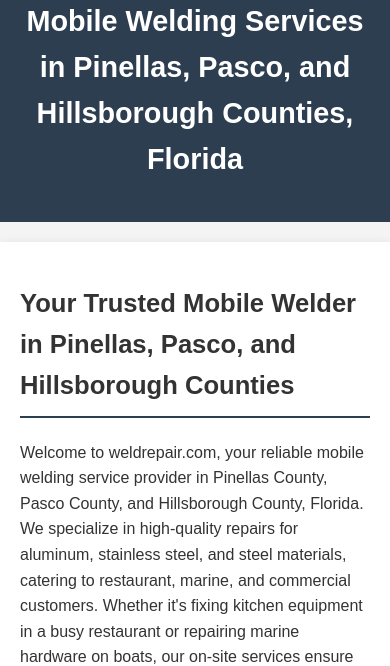
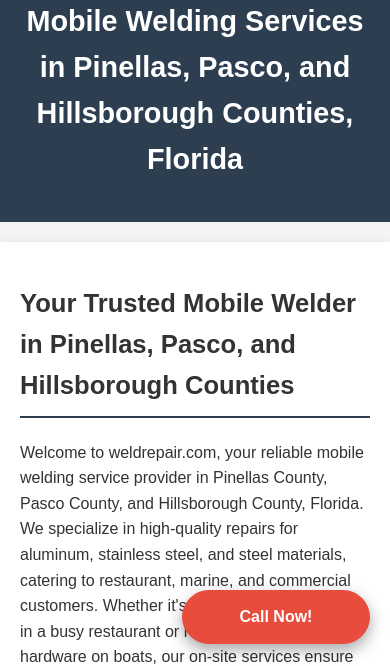
Before and after one commit to Sovereignwelder/Weldrepair, a plain HTML site: page index.html in a window 390 px wide. Shown: the part 180-846 px from the top of the page. Drawn offline with Linux system fonts and the light colour scheme.

Commit message:
Update index.html

```diff
--- a/index.html
+++ b/index.html
@@ -7,18 +7,65 @@
     <meta name="description" content="Expert mobile welding repairs for aluminum, stainless steel, and steel. Serving restaurant, marine, and commercial customers in Pinellas County, Pasco County, and Hillsborough County, Florida. Fast, reliable service for kitchen equipment, boats, and more.">
     <meta name="keywords" content="mobile welding Pinellas County, weld repair Pasco County, stainless steel welding Hillsborough County, aluminum repair Florida, steel welding services, restaurant equipment repair, marine welding, commercial metal work, mobile welder FL">
     <link rel="canonical" href="https://weldrepair.com/">
+    <style>
+        /* Floating Call Now Button */
+        .floating-call-btn {
+            position: fixed;
+            bottom: 25px;
+            right: 25px;
+            z-index: 1000;
+            background-color: #e74c3c;
+            color: white;
+            border: none;
+            padding: 16px 28px;
+            font-size: 1.1em;
+            font-weight: bold;
+            cursor: pointer;
+            border-radius: 50px;
+            box-shadow: 0 6px 15px rgba(0, 0, 0, 0.35);
+            transition: all 0.3s ease;
+            text-decoration: none;
+            display: flex;
+            align-items: center;
+            justify-content: center;
+            min-width: 160px;
+        }
+
+        .floating-call-btn:hover {
+            background-color: #c0392b;
+            transform: translateY(-3px);
+            box-shadow: 0 10px 20px rgba(0, 0, 0, 0.4);
+        }
+
+        .floating-call-btn:active {
+            transform: translateY(1px);
+        }
+
+        /* Responsive adjustments */
+        @media (max-width: 480px) {
+            .floating-call-btn {
+                bottom: 20px;
+                right: 20px;
+                padding: 14px 24px;
+                font-size: 1em;
+                min-width: 140px;
+            }
+        }
+    </style>
 </head>
 <body style="font-family: Arial, sans-serif; margin: 0; padding: 0; background-color: #f4f4f4; color: #333; line-height: 1.6;">
     <header style="background-color: #2c3e50; color: white; text-align: center; padding: 40px 20px;">
         <h1 style="margin: 0; font-size: 2.5em;">Mobile Welder - Weld Repair</h1>
         <h2 style="margin: 10px 0 0; font-size: 1.8em;">Mobile Welding Services in Pinellas, Pasco, and Hillsborough Counties, Florida</h2>
     </header>
+
     <main style="max-width: 900px; margin: 20px auto; padding: 20px; background-color: white; box-shadow: 0 2px 10px rgba(0,0,0,0.1);">
         <section id="intro" style="margin-bottom: 40px;">
             <h2 style="font-size: 1.6em; border-bottom: 2px solid #2c3e50; padding-bottom: 10px;">Your Trusted Mobile Welder in Pinellas, Pasco, and Hillsborough Counties</h2>
             <p>Welcome to weldrepair.com, your reliable mobile welding service provider in Pinellas County, Pasco County, and Hillsborough County, Florida. We specialize in high-quality repairs for aluminum, stainless steel, and steel materials, catering to restaurant, marine, and commercial customers. Whether it's fixing kitchen equipment in a busy restaurant or repairing marine hardware on boats, our on-site services ensure minimal downtime for your operations.</p>
             <img src="placeholder-stainless-steel-welding.jpg" alt="Professional stainless steel welding repair for restaurant equipment in Pinellas County" style="width: 100%; height: auto; margin-top: 20px; border-radius: 5px;">
         </section>
+
         <section id="services" style="margin-bottom: 40px;">
             <h2 style="font-size: 1.6em; border-bottom: 2px solid #2c3e50; padding-bottom: 10px;">Our Expanded Services: Aluminum, Stainless Steel, and Steel Repairs</h2>
             <p>We handle a wide range of metal welding needs, including aluminum welding for lightweight marine applications, stainless steel repairs for corrosion-resistant restaurant and commercial kitchen equipment, and steel welding for durable structural fixes. Our expertise extends to custom metal fabrication and emergency repairs, always delivered mobile to your location in Pinellas County, Pasco County, or Hillsborough County.</p>
@@ -30,6 +77,7 @@
             <p>No job is too big or small – we weld anything metal with precision and efficiency, focusing on the unique needs of restaurant owners, marine operators, and commercial enterprises in Florida's Tampa Bay area.</p>
             <img src="placeholder-commercial-kitchen-welding.jpg" alt="Mobile aluminum and steel welding for marine and commercial customers in Hillsborough County" style="width: 100%; height: auto; margin-top: 20px; border-radius: 5px;">
         </section>
+
         <section id="contact" style="margin-bottom: 40px;">
             <h2 style="font-size: 1.6em; border-bottom: 2px solid #2c3e50; padding-bottom: 10px;">Contact Us for Welding Services in Pinellas, Pasco, or Hillsborough County</h2>
             <p>Ready to schedule a repair? Reach out today for fast, professional mobile welding in your area.</p>
@@ -37,10 +85,14 @@
             <p>Phone: <a href="tel:7272441667" style="color: #2c3e50; text-decoration: none;">727-244-1667</a></p>
         </section>
     </main>
+
     <footer style="background-color: #2c3e50; color: white; text-align: center; padding: 20px;">
-        <button onclick="window.location.href='tel:7272441667'" style="background-color: #e74c3c; color: white; border: none; padding: 15px 30px; font-size: 1.2em; cursor: pointer; border-radius: 5px; transition: background-color 0.3s;">Call Now!</button>
-        <p style="margin-top: 10px; font-size: 0.9em;">&copy; 2026 Weld Repair. Serving Pinellas, Pasco, and Hillsborough Counties, Florida.</p>
+        <p style="margin: 0; font-size: 0.9em;">&copy; 2026 Weld Repair. Serving Pinellas, Pasco, and Hillsborough Counties, Florida.</p>
     </footer>
+
+    <!-- Floating Call Now Button -->
+    <a href="tel:7272441667" class="floating-call-btn">Call Now!</a>
+
     <!-- Schema.org JSON-LD for Local SEO -->
     <script type="application/ld+json">
     {
```
